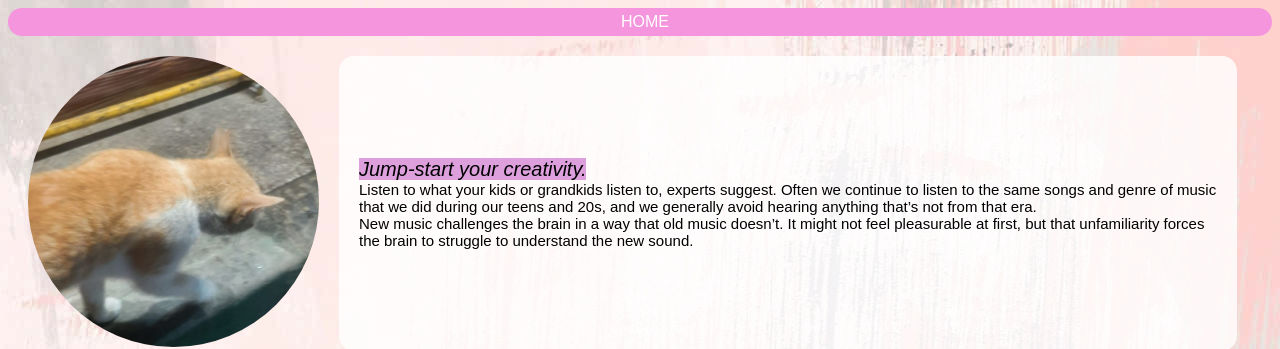
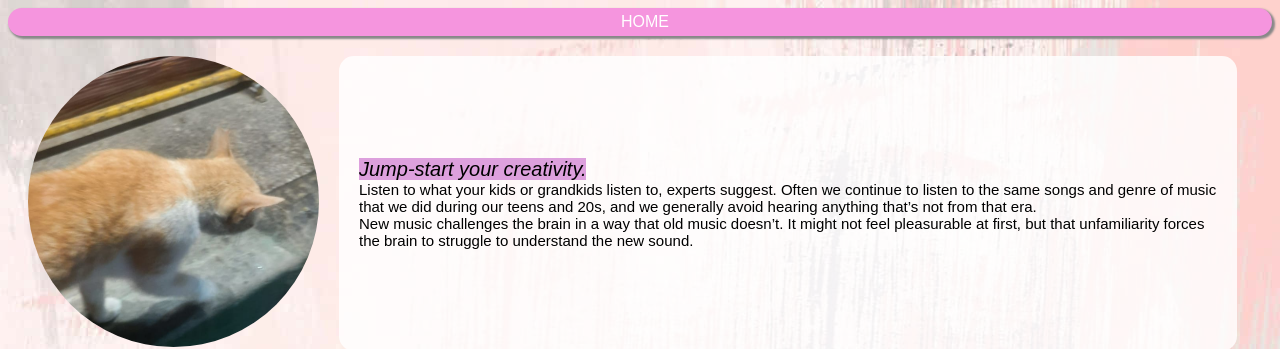
Before and after one commit to vaibhavtomar-in/myspotify, a plain HTML site: page impmusicgrid.html in a window 1280 px wide. Shown: the top 349 px of the page. Drawn offline with Linux system fonts and the light colour scheme.

Commit message:
missing commit

```diff
--- a/impmusicgrid.css
+++ b/impmusicgrid.css
@@ -48,6 +48,7 @@ nav{
     gap:10px;
     width :100%;
     justify-content: center;
+    box-shadow:2px 2px 2px 1px #888888;
 }
 a{
     font-family: Arial, Helvetica, sans-serif;
```
